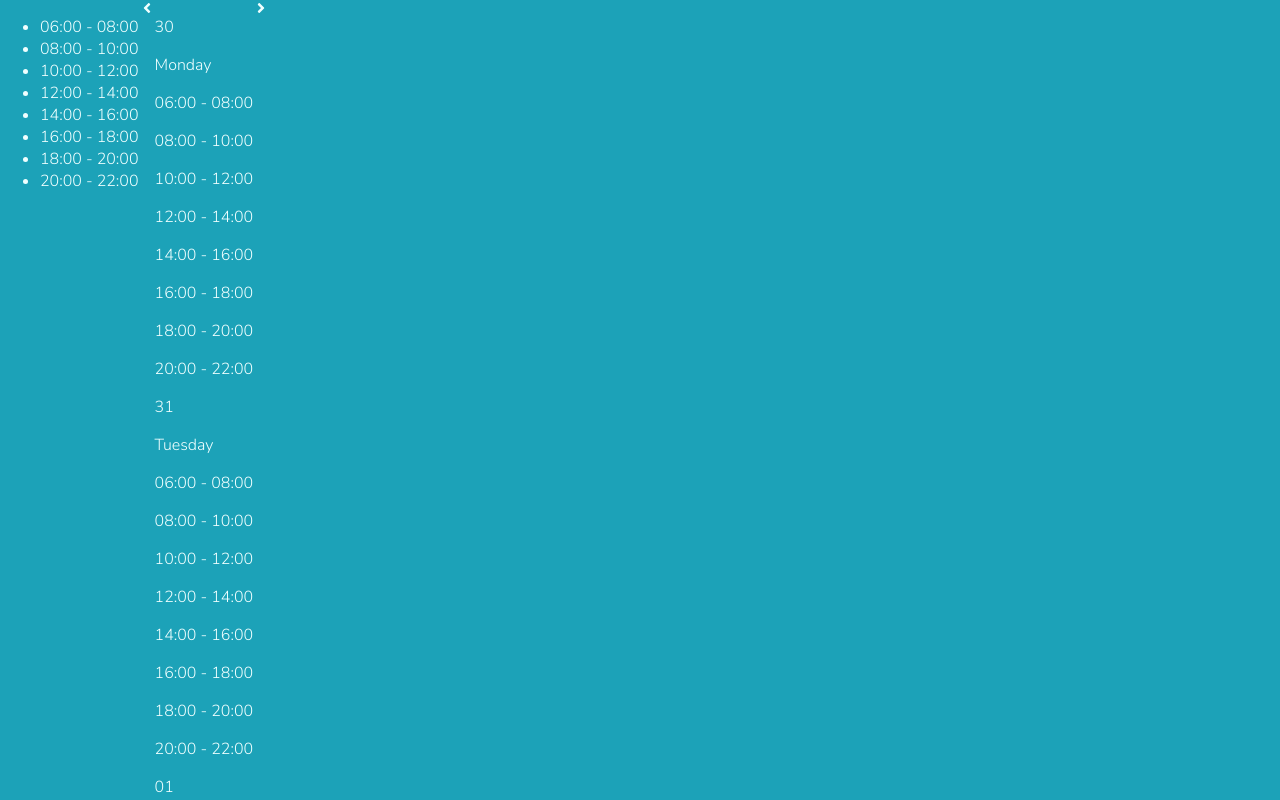
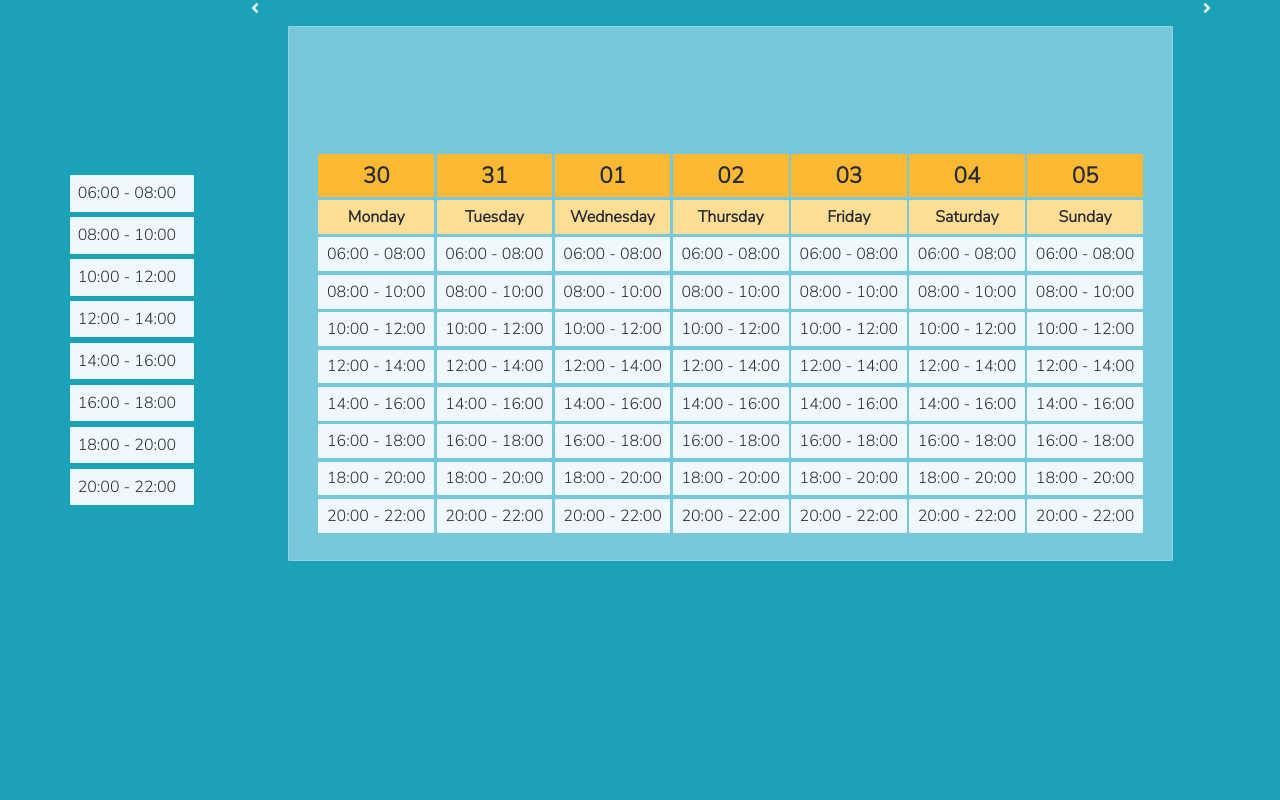
Before and after one commit to CodecoolGlobal/el-proyecte-grande-sprint-1-java-trbogi, a React (Create React App) app: page / in a window 1280 px wide. Shown: the top 800 px of the page. Built offline with nearby package versions, Linux system fonts and the light colour scheme.

Commit message:
Style timetable

```diff
--- a/src/style/main.css
+++ b/src/style/main.css
@@ -5,8 +5,9 @@ body{
 }
 
 .container {
-    display: flex; /* or inline-flex */
+    display: flex;
     flex-direction: row;
+    justify-content: center;
 }
 
 table{
@@ -19,31 +20,62 @@ table{
 }
 
 td{
-    padding: 0.8rem 1.2rem;
+    padding: 0.6rem 1.2rem;
     border: 1px solid rgba(188, 228, 246, 0.31);
     border-radius: 1%;
     background-color: aliceblue;
 
 }
 
-td span{
-    background-color: #61dafb;
-    padding: 10% 50%;
-
+.days{
+    display: flex;
+    flex-direction: row;
+    width: 65%;
+    background-color: rgba(188,228,246,0.58);
+    border: 1px solid rgba(188, 228, 246, 0.31);
+    border-radius: 0.2%;
+    margin: 2%;
+    padding: 2%;
 }
 
-#slots{
-    padding-top: 15%;
-    width: 20%;
+.slots{
+    display: flex;
+    flex-direction: column;
+    padding-top: 12%;
+    width: 14.2%;
 }
 
-#slots ul{
+.slots ul{
     list-style-type: none;
+    padding-left: 0;
+    padding-right: 0;
 }
-#slots li{
+
+.slots li{
     color: #282c34 ;
     background-color: aliceblue;
-    padding: 5%;
+    padding: 4%;
     margin: 3%;
     border-radius: 1%;
+    width: 60%;
 }
+.slots .day-number{
+    background-color: #feb934;
+    font-size: 1.4rem;
+    font-weight: bold;
+}
+
+.slots .day-text{
+    background-color: #fede95;
+    font-weight: bold;
+}
+
+.slots p{
+    color: #282c34 ;
+    background-color: aliceblue;
+    padding: 5% 4%;
+    margin: 1.5% 3%;
+    border-radius: 2%;
+    width: 90%;
+    text-align: center;
+}
```
